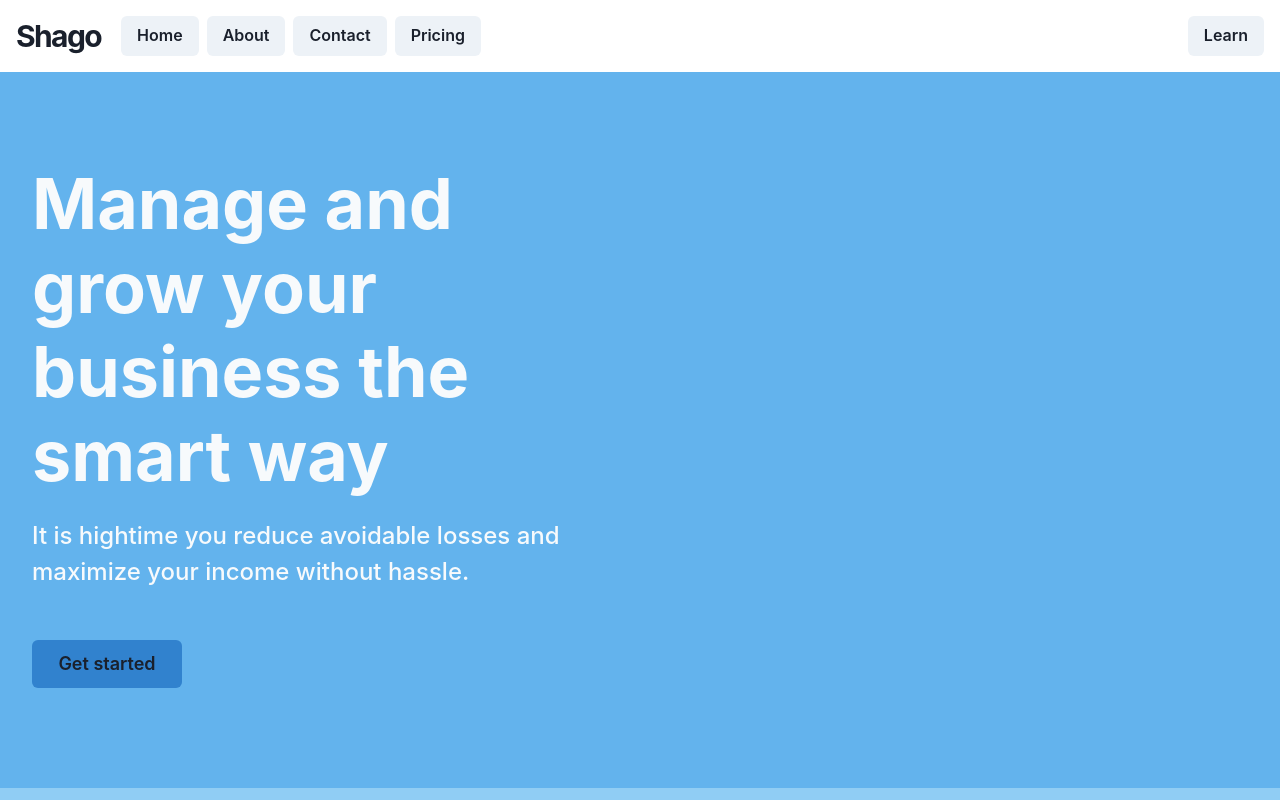
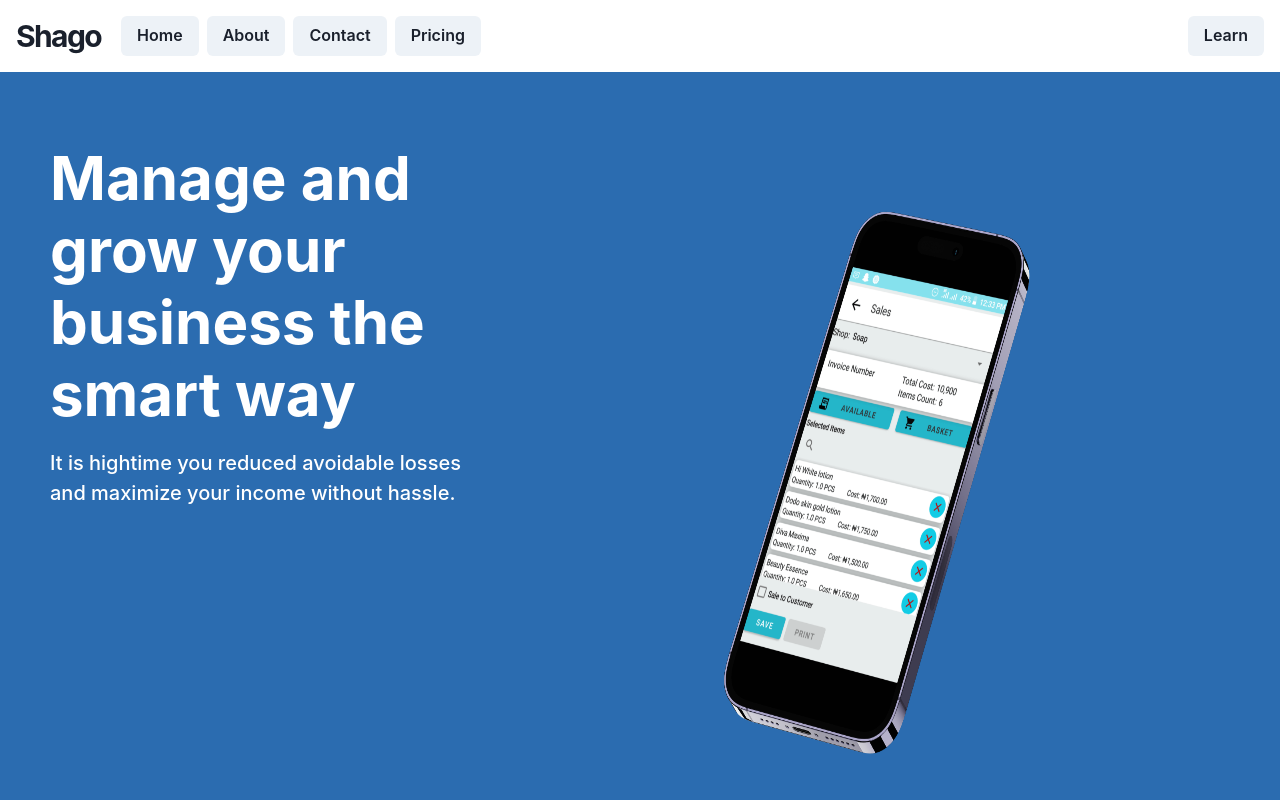
Before and after one commit to abdulquadirL/shago, a Next.js app: page / in a window 1280 px wide. Shown: the top 800 px of the page. Built offline with nearby package versions, Linux system fonts and the light colour scheme.

Commit message:
add image to Header

```diff
--- a/components/Features.js
+++ b/components/Features.js
@@ -1,18 +1,19 @@
 import { Box, Flex, Button, VStack, Text } from '@chakra-ui/react'
 import React from 'react'
+//import Image  from 'next/image'
 
 export const Features = () => {
   return (
     <Box
-    bg="blue.200" as='section'
+    bg="blue.200"
+    as='section'
     >
-    <Box >
-
+    <Box ml="20px">
       <Flex flexWrap='wrap'>
       <VStack mb='30px' >
       <Text color='black' fontSize='25px' mt='10px' mb='10px' fontWeight='bold'>Features</Text>
         <Button borderRadius='10px'  bg='blue.500'  mb='10px'>Store Layout</Button>
-        <Button variant="ghost" mr={2} bg='brown'  mb='25px'>Stocks Management</Button>
+        <Button variant="ghost" bg='brown'  mb='25px'>Stocks Management</Button>
         <Button bg='purple.500' mt='15px'>Sales & Invoicing</Button>
         <Button bg='orange' mt='25px'>Credit/Debit management</Button>
         <Button bg='black'  mb='25px'>More...</Button>
@@ -20,5 +21,6 @@ export const Features = () => {
       </Flex>
       </Box>
     </Box>
+
   )
 }
--- a/components/Header.js
+++ b/components/Header.js
@@ -1,45 +1,58 @@
 
 import React from 'react'
-import { Box, Heading, Text, Stack, Button} from '@chakra-ui/react'
+import { Box, Heading, Text, Stack, Button, Image, Spacer} from '@chakra-ui/react'
+import { Features } from '../components/Features'
+//import { Plans } from '../components/Plans'
+//src='https://photos.app.goo.gl/UDRrLMaPEog44gn97'
 
-//import { Features } from '../components/Features'
-//import { Plans } from '../components/Plans'
-//import { Image } from '@chakra-ui/react'
 export function Header() {
   return (
-
-    <Box  as='section'>
-
-        <Box
-        bg='blue.300'
-        color='gray.50'
-        pt='90px' pb='100px' px='8'
-        textAlign={["left", "left", "center"]}
-        >
+    <Box>
+      <Box
+      bgColor={'blue.600'}
+      pl="30px"
+      pt="30px"
+      color="white"
+      >
+      <Stack direction="row">
+           <Stack direction="column">
             <Heading
-            maxWidth="600px"
+            maxWidth="750px"
             fontWeight='bold'
-            fontSize={["2xl", "2xl", "70px"]}
+            fontSize={["xl", "2xl", "60px"]}
             fontStyle='Inter'
-            textAlign="left">
+            textAlign="left"
+            pt="40px"
+            pl="20px"
+            >
               Manage and grow your business the smart way
             </Heading>
             <Text
             fontWeight='medium'
-            fontSize={["2xl", "2xl", "1xl"]}
-            mt='20px'
+            fontSize={["2xl", "xl", "xl"]}
+            mt='10px'
             mb="30px"
-            maxWidth="600px"
+            pl="20px"
+            maxWidth="750px"
             textAlign="left">
-              It is hightime you reduce avoidable losses and maximize your income without hassle.
+              It is hightime you reduced avoidable losses and maximize your income without hassle.
             </Text>
+            </Stack>
+            <Spacer />
+             <Image
+           boxSize={["200px", "320px", "800px"]}
+           object-fit='cover'
+           src="./shago.png"
+           alt='Shago'
+             />
+      </Stack>
             <Stack direction ='column'>
-
               <Button
               variant="solid"
-              bg="blue.500"
+              bg="blue.200"
               mr="2px"
               mt='20px'
+              mb="30px"
               size='lg'
               maxWidth="150px"
               >
@@ -47,6 +60,7 @@ export function Header() {
               </Button>
             </Stack>
         </Box>
-    </Box>
+        <Features />
+        </Box>
   )
 }
--- a/components/Layout.js
+++ b/components/Layout.js
@@ -10,7 +10,8 @@ const Layout = ({children}) => {
     <div className={styles.container}>
         <main className={styles.main}>
             <Header />
-            {children}</main>
+            {children}
+        </main>
     </div>
     </>
   )
--- a/pages/_app.js
+++ b/pages/_app.js
@@ -1,12 +1,10 @@
 //import Layout from '../components/Layout'
 import { ChakraProvider, CSSReset } from "@chakra-ui/react";
-//import { Global, css } from "@emotion/react";
 
 //import '../styles/globals.css'
 import {Header} from '../components/Header'
-import { Features } from '@/components/Features'
+//import { Features } from '@/components/Features'
 import Navbar from '../components/Navbar'
-//import { Mathric } from '../components/Mathric'
 
  function App({ Component, pageProps }) {
   return (
@@ -16,7 +14,7 @@ import Navbar from '../components/Navbar'
       <Component{...pageProps} />
       <Navbar />
       <Header />
-      <Features />
+
     </ChakraProvider>
       //<Component {...pageProps} />
 
```
